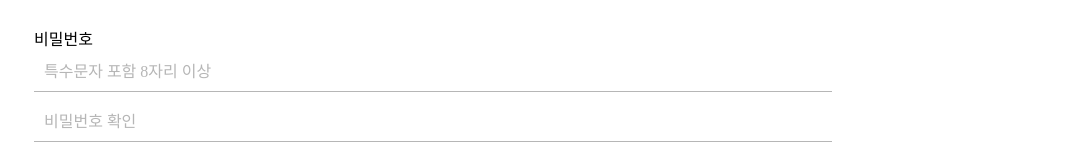
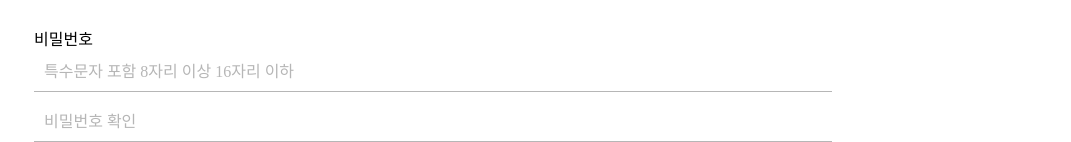
Before and after one commit to Gaethering/Gaethering-Client, a React (Vite) app: page /signUp/1 in a window 1280 px wide. Shown: the part 346-488 px from the top of the page, without its empty margins (208-1279 px from the left). Built offline with nearby package versions, Linux system fonts and the light colour scheme; a web font is replaced by a local one.

Commit message:
feat(inProgress): 회원가입 폼 작업 중
2페이지(Start) 작업중

```diff
--- a/src/data/regExp.ts
+++ b/src/data/regExp.ts
@@ -1,3 +1,3 @@
 export const EMAIL_REGEX = /^\w+[-_.\w]*@+\w+[-_.\w]+\.[a-zA-Z]{2,3}$/;
 
-export const PASSWORD_REGEX = /[-\w._!@#$%^&*?]{6,15}/;
+export const PASSWORD_REGEX = /[-\w._!@#$%^&*?]{8,15}/;
--- a/src/pages/Root/LogInForm.tsx
+++ b/src/pages/Root/LogInForm.tsx
@@ -56,7 +56,7 @@ function LogInForm() {
         <Button type="submit" btnTheme="main">
           시작하기
         </Button>
-        <Link to="/signUp" className="to-signup">
+        <Link to="/signUp/1" className="to-signup">
           개더링 회원가입하기
         </Link>
       </StyledLogInForm>
--- a/src/pages/SignUp/SignUpStart.tsx
+++ b/src/pages/SignUp/SignUpStart.tsx
@@ -2,20 +2,28 @@ import { useForm } from 'react-hook-form';
 import styled from 'styled-components';
 import Button from '../../components/Form/Button';
 import Input from '../../components/Form/Input';
+import { EMAIL_REGEX, PASSWORD_REGEX } from '../../data/regExp';
 import { StyledSignUpForm as Form } from './SignUp.style';
 
 function SignUpStart() {
-  const { register } = useForm();
+  const { register, formState: {errors} } = useForm();
   return (
     <StyledSignUpStart>
       <Form>
-      <h1>개더링 가입하기</h1>
+        <h1>개더링 가입하기</h1>
         <div className="email-area">
           <Input
             name="id"
             register={register}
             label="이메일(아이디)"
             plHolder="expample@email.com"
+            options={{
+              required: '아이디를 입력해주세요',
+              pattern: {
+                value: EMAIL_REGEX,
+                message: '올바른 이메일 형식이 아닙니다',
+              },
+            }}
           />
           <Button btnTheme="main" type="button">
             이메일 인증
@@ -26,14 +34,32 @@ function SignUpStart() {
           type="password"
           register={register}
           label="비밀번호"
-          plHolder="특수문자 포함 8자리 이상"
+          plHolder="특수문자 포함 8자리 이상 16자리 이하"
+          options={{
+            required: '비밀번호를 입력해주세요',
+            pattern: {
+              value: PASSWORD_REGEX,
+              message:
+                '올바른 비밀번호 형식이 아닙니다(특수문자 포함 8자리 이상 16자리 이하)',
+            },
+          }}
         />
         <Input
           name="pwCheck"
           type="password"
           register={register}
           plHolder="비밀번호 확인"
+          options={{
+            required: '비밀번호를 한 번 더 입력해주세요',
+            pattern: {
+              value: PASSWORD_REGEX,
+              message:
+                '올바른 비밀번호 형식이 아닙니다(특수문자 포함 8자리 이상 16자리 이하)',
+            },
+          }}
         />
+        {errors.id && <p className="login-error">{errors.id.message}</p>}
+        {errors.pw && <p className="login-error">{errors.pw.message}</p>}
         <Button type="submit" btnTheme="sub" className="submit-btn">
           다음
         </Button>
@@ -45,7 +71,6 @@ function SignUpStart() {
 export default SignUpStart;
 
 const StyledSignUpStart = styled.div`
-
   .email-area {
     display: flex;
     align-items: flex-end;
--- a/src/pages/SignUp/index.tsx
+++ b/src/pages/SignUp/index.tsx
@@ -1,5 +1,5 @@
-import { useState } from 'react';
-import { Outlet } from 'react-router-dom';
+import { useEffect, useState } from 'react';
+import { Outlet, useNavigate } from 'react-router-dom';
 import styled from 'styled-components';
 import { StyledSignUp } from './SignUp.style';
 import { SignUpStep } from './SignUp.type';
@@ -11,6 +11,12 @@ import Start from './SignUpStart';
 
 function SignUp() {
   const [step, setStep] = useState<SignUpStep>(1);
+  const navigate = useNavigate();
+
+  useEffect(() => {
+    navigate(`${step}`);
+  }, [navigate, step]);
+
   return (
     <StyledSignUp>
       <Nav step={step} />
```
